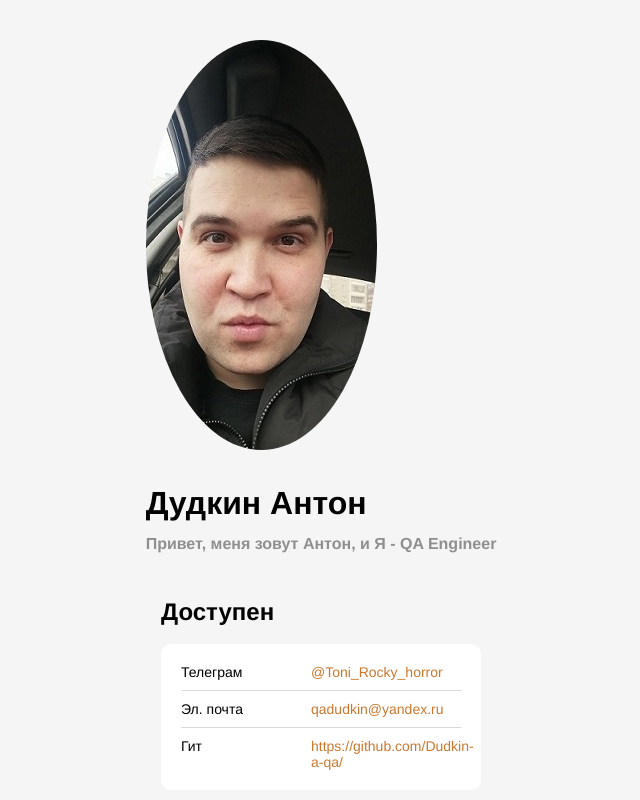
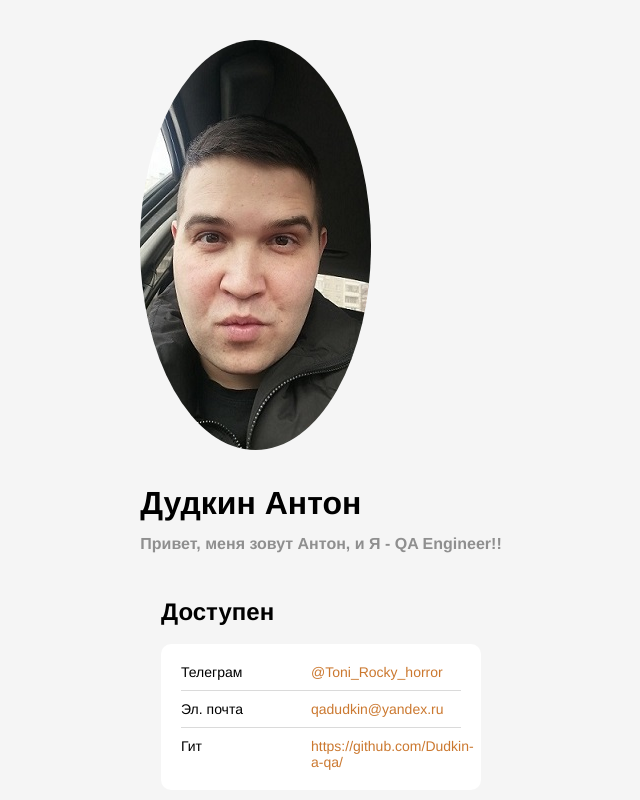
Before and after one commit to Dudkin-a-qa/Dudkin-a-qa.github.io, a plain HTML site: page index.html in a window 1280 px wide. Shown: the top 800 px of the page, without its empty margins (319-959 px from the left). Drawn offline with Linux system fonts and the light colour scheme.

Commit message:
Добавил восклицательные знаки

```diff
--- a/index.html
+++ b/index.html
@@ -13,7 +13,7 @@
     <header class="header">
       <img src="./main_photo.jpg" alt="avatar" class="header__avatar" />
       <h1 class="header__title">Дудкин Антон</h1>
-      <h3 class="header__subtitle">Привет, меня зовут Антон, и Я - QA Engineer</h3>
+      <h3 class="header__subtitle">Привет, меня зовут Антон, и Я - QA Engineer!!</h3>
     </header>
     <main>
       <section class="links">
```
